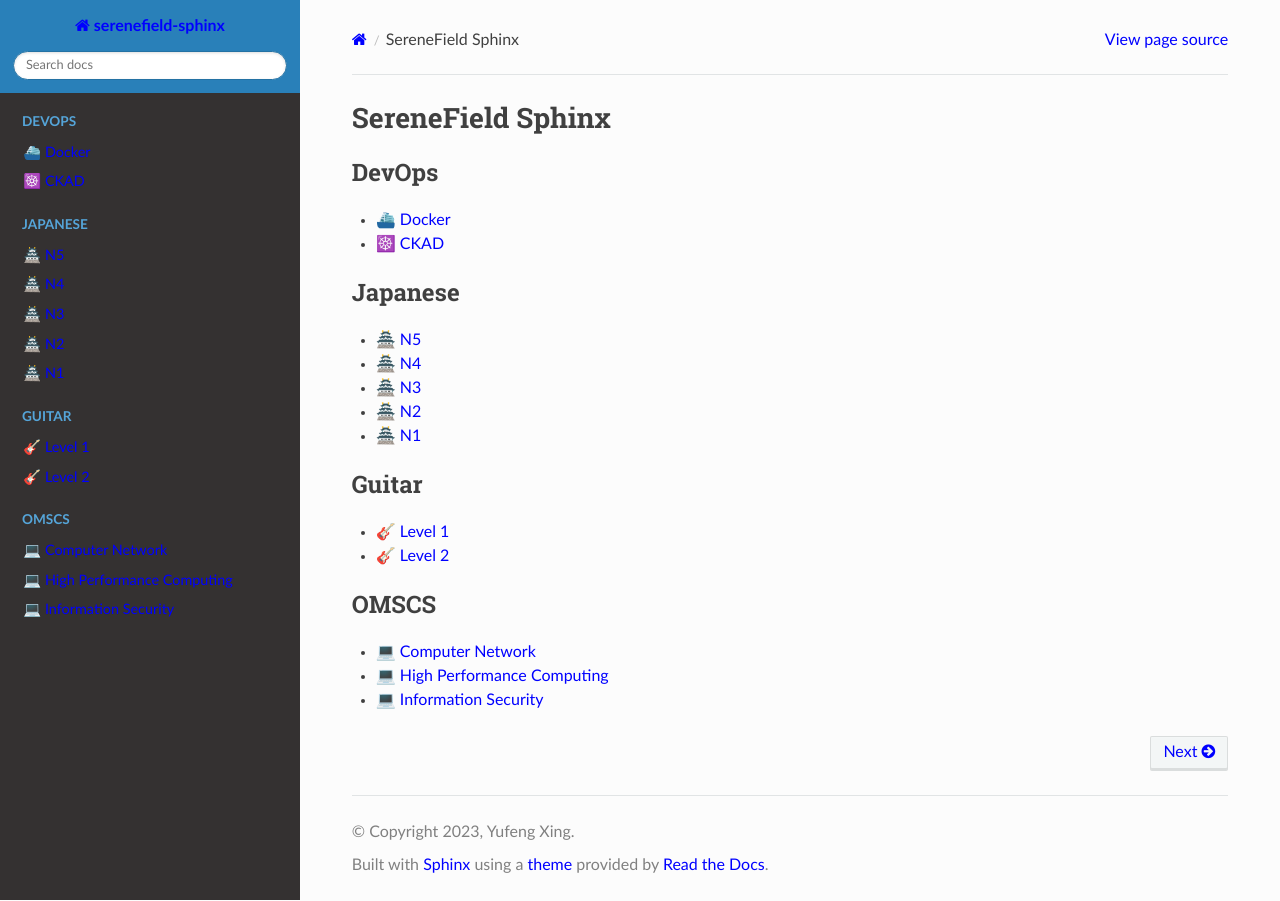
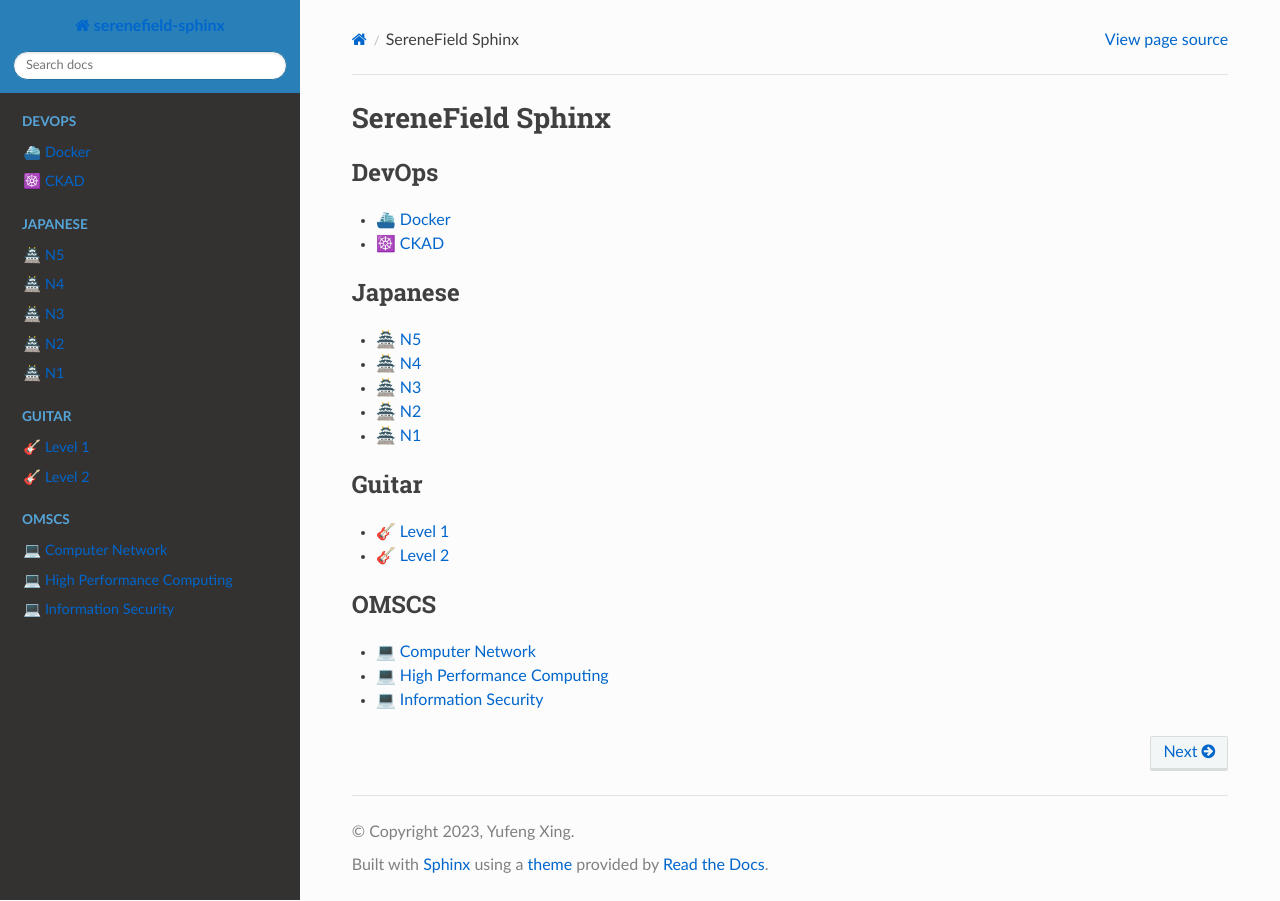
Before and after one commit to Serene-Field/sphinx-transit, a Sphinx documentation site: the page built from docs/index.rst, in a window 1280 px wide. Built offline with Sphinx 7.4.7 and the Read the Docs theme 2.0.0, drawn with Linux system fonts in a browser that asks for light colours; pages that are not in the unit, such as notebooks, are missing from menus.

Commit message:
tweak: color

```diff
--- a/docs/_static/style.css
+++ b/docs/_static/style.css
@@ -3,5 +3,5 @@
 }
 
 a:link, a:visited {
-    color: blue !important;
+    color: #0066cc !important;
 }
```
